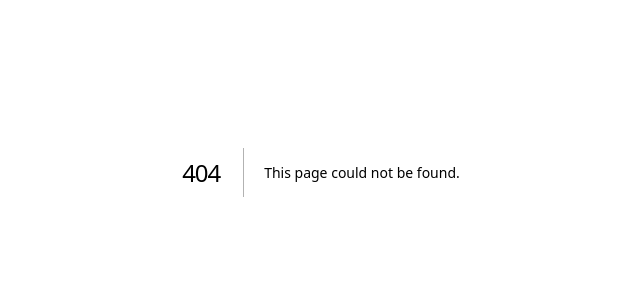
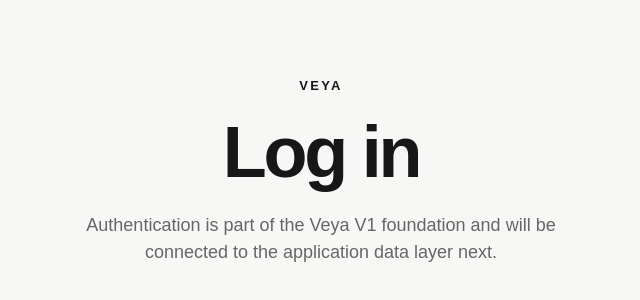
Before and after one commit to okeldijital/veya, a Next.js app: page /login in a window 1280 px wide. Before the commit this address had no page. Shown: the part 228-528 px from the top of the page, without its empty margins (319-959 px from the left). Built offline with nearby package versions, Linux system fonts and the light colour scheme.

Commit message:
feat: add authentication placeholder route

```diff
--- /dev/null
+++ b/app/login/page.tsx
@@ -0,0 +1,3 @@
+export default function LoginPage() {
+  return <main className="landing"><section className="card"><p className="eyebrow">VEYA</p><h1>Log in</h1><p className="copy">Authentication is part of the Veya V1 foundation and will be connected to the application data layer next.</p></section></main>;
+}
```
